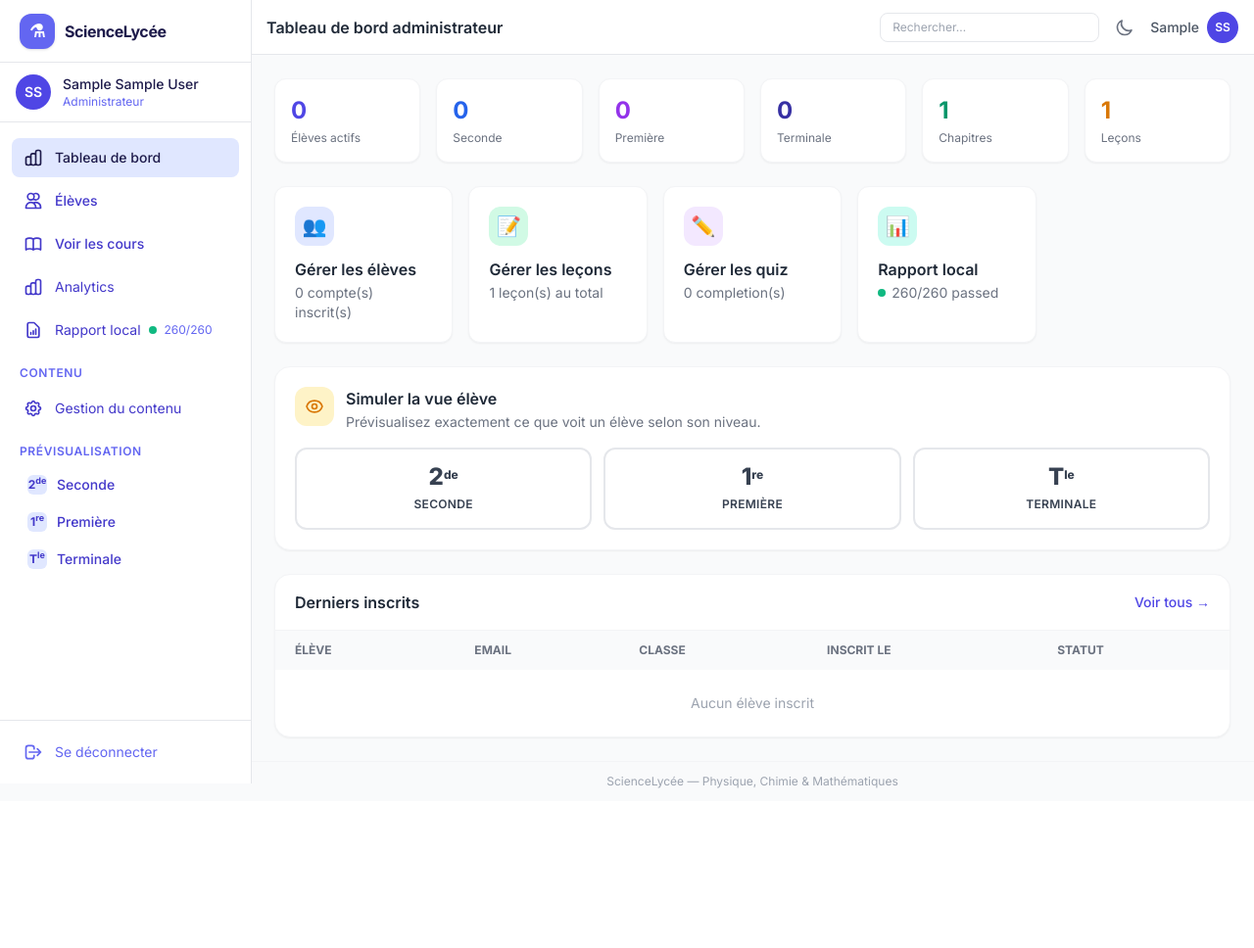
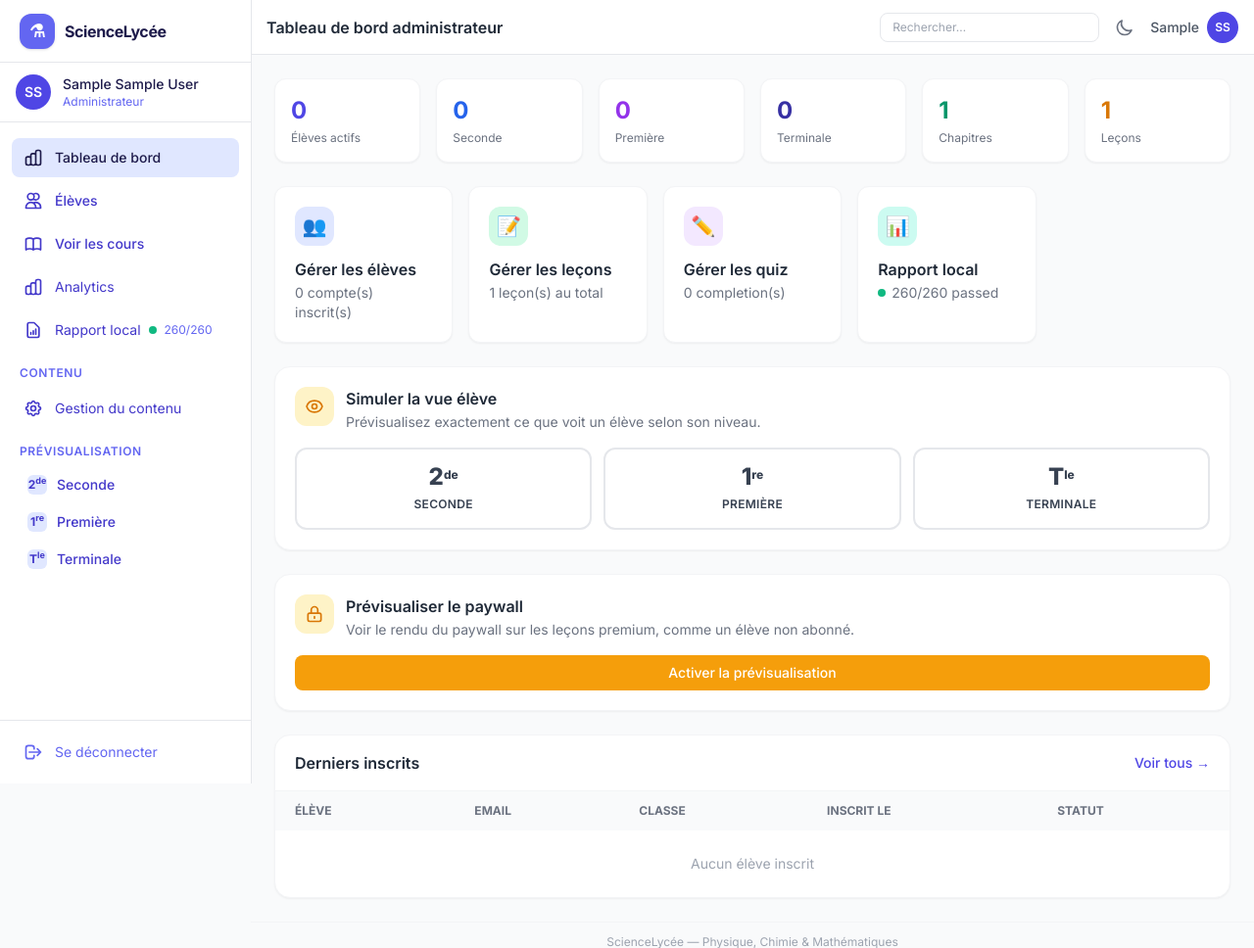
Before and after one commit to vRamothe/persProject, a Django app: page /tableau-de-bord/ in a window 1280 px wide. Shown: the top 968 px of the page at 98% size. Before the commit the page ends 805 px from the top, so only its background shows below. Run offline with Django 5.2, Linux system fonts and the light colour scheme; a user stored in the database is signed in; tables that the repository leaves empty hold one stand-in row (values such as "Sample post"); some libraries are stand-ins or nearby versions.

Commit message:
feat: Ajouter le mode de prévisualisation du paywall pour les administrateurs

```diff
--- a/backend/templates/base.html
+++ b/backend/templates/base.html
@@ -411,6 +411,24 @@
   </div>
   {% endif %}
 
+  {% if request.session.preview_paywall and user.is_admin %}
+  <div class="bg-amber-600 text-white px-4 py-2 flex items-center justify-between text-sm font-medium shrink-0">
+    <div class="flex items-center gap-2">
+      <svg class="w-4 h-4 flex-shrink-0" fill="none" stroke="currentColor" viewBox="0 0 24 24">
+        <path stroke-linecap="round" stroke-linejoin="round" stroke-width="2" d="M12 15v2m-6 4h12a2 2 0 002-2v-6a2 2 0 00-2-2H6a2 2 0 00-2 2v6a2 2 0 002 2zm10-10V7a4 4 0 00-8 0v4h8z"/>
+      </svg>
+      Mode prévisualisation paywall actif — Vous voyez les leçons premium comme un élève non abonné.
+    </div>
+    <a href="{% url 'exit_preview_paywall' %}"
+       class="ml-4 flex items-center gap-1.5 px-3 py-1 bg-white/20 hover:bg-white/30 rounded-lg text-white text-xs font-semibold transition-colors">
+      <svg class="w-3.5 h-3.5" fill="none" stroke="currentColor" viewBox="0 0 24 24">
+        <path stroke-linecap="round" stroke-linejoin="round" stroke-width="2.5" d="M6 18L18 6M6 6l12 12"/>
+      </svg>
+      Quitter
+    </a>
+  </div>
+  {% endif %}
+
   <!-- Flash messages -->
   {% if messages %}
   <div class="px-4 pt-4 space-y-2">
--- a/backend/templates/dashboard/admin.html
+++ b/backend/templates/dashboard/admin.html
@@ -126,6 +126,35 @@
     {% endif %}
   </div>
 
+  <!-- Prévisualisation Paywall -->
+  <div class="bg-white rounded-2xl shadow-sm border border-gray-100 p-5">
+    <div class="flex items-start gap-3 mb-4">
+      <div class="w-10 h-10 rounded-xl bg-amber-100 text-amber-600 flex items-center justify-center flex-shrink-0">
+        <svg class="w-5 h-5" fill="none" stroke="currentColor" viewBox="0 0 24 24">
+          <path stroke-linecap="round" stroke-linejoin="round" stroke-width="2" d="M12 15v2m-6 4h12a2 2 0 002-2v-6a2 2 0 00-2-2H6a2 2 0 00-2 2v6a2 2 0 002 2zm10-10V7a4 4 0 00-8 0v4h8z"/>
+        </svg>
+      </div>
+      <div>
+        <h3 class="font-semibold text-gray-800">Prévisualiser le paywall</h3>
+        <p class="text-sm text-gray-500 mt-0.5">Voir le rendu du paywall sur les leçons premium, comme un élève non abonné.</p>
+      </div>
+    </div>
+    {% if request.session.preview_paywall %}
+    <div class="mb-3 flex items-center justify-between bg-amber-50 border border-amber-200 rounded-xl px-4 py-2.5">
+      <span class="inline-flex items-center px-2.5 py-0.5 rounded-full text-xs font-medium bg-amber-100 text-amber-800">Mode paywall actif</span>
+    </div>
+    <a href="{% url 'exit_preview_paywall' %}"
+       class="block w-full text-center px-4 py-2 rounded-lg text-sm font-medium text-amber-700 bg-amber-50 hover:bg-amber-100 transition-colors">
+      Quitter le mode paywall
+    </a>
+    {% else %}
+    <a href="{% url 'preview_paywall' %}"
+       class="block w-full text-center px-4 py-2 rounded-lg text-sm font-medium text-white bg-amber-500 hover:bg-amber-600 transition-colors">
+      Activer la prévisualisation
+    </a>
+    {% endif %}
+  </div>
+
   <!-- Derniers inscrits -->
   <div class="bg-white rounded-2xl shadow-sm border border-gray-100 overflow-hidden">
     <div class="px-5 py-4 border-b border-gray-100 flex items-center justify-between">
--- a/backend/users/urls.py
+++ b/backend/users/urls.py
@@ -41,6 +41,8 @@ urlpatterns = [
     path("admin-panel/utilisateurs/<int:user_id>/chapitre/<int:chapitre_id>/toggle/", views.admin_toggle_chapitre, name="admin_toggle_chapitre"),
     path("admin-panel/preview/exit/", views.exit_preview_view, name="exit_preview"),
     path("admin-panel/preview/<str:niveau>/", views.preview_niveau_view, name="preview_niveau"),
+    path("admin-panel/preview-paywall/", views.preview_paywall_view, name="preview_paywall"),
+    path("admin-panel/preview-paywall/exit/", views.exit_preview_paywall_view, name="exit_preview_paywall"),
     path("admin-panel/analytics/", views.admin_analytics_view, name="admin_analytics"),
     path("admin-panel/rapport-tests/", views.admin_test_report_view, name="admin_test_report"),
     path("admin-panel/rapport-tests/raw/", views.admin_serve_test_report, name="admin_serve_report"),
--- a/backend/users/views.py
+++ b/backend/users/views.py
@@ -519,6 +519,24 @@ def exit_preview_view(request):
     return redirect("tableau_de_bord")
 
 
+# ---- Prévisualisation paywall ----
+
+@login_required
+def preview_paywall_view(request):
+    """Active la prévisualisation du paywall."""
+    if not request.user.is_admin:
+        return redirect("tableau_de_bord")
+    request.session["preview_paywall"] = True
+    return redirect("tableau_de_bord")
+
+
+@login_required
+def exit_preview_paywall_view(request):
+    """Quitte le mode prévisualisation du paywall."""
+    request.session.pop("preview_paywall", None)
+    return redirect("tableau_de_bord")
+
+
 # ---- Helpers ----
 
 def _envoyer_email_verification(request, user):
```
Also changed, not shown: CODEBASE_REFERENCE.md (+13 -1 lines), backend/courses/views.py (+14 -6 lines), .github/agents/implementer.agent.md, .github/copilot-instructions.md.
